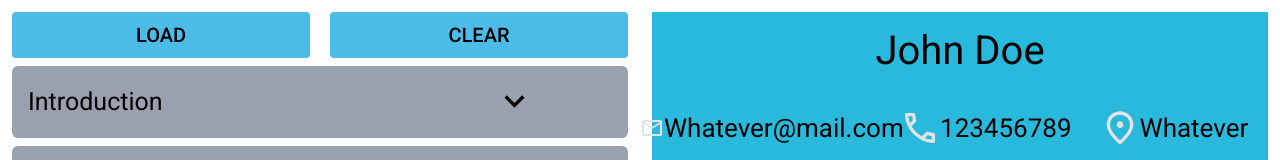
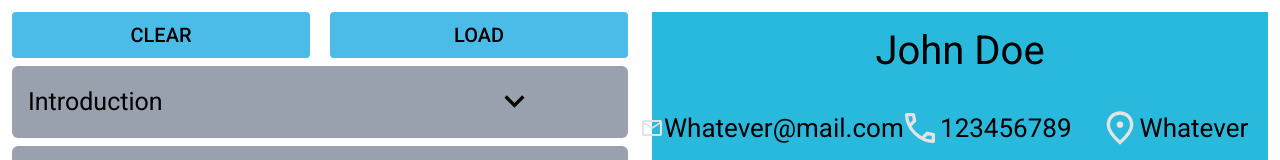
Before and after one commit to Vardhanb07/cv-application, a React (Vite) app: page / in a window 1280 px wide. Shown: the top 160 px of the page. Built offline with nearby package versions, Linux system fonts and the light colour scheme.

Commit message:
feat: functionality to clear and load initial content on cv

```diff
--- a/src/App.jsx
+++ b/src/App.jsx
@@ -3,16 +3,12 @@ import Cv from "./components/cv/Cv.jsx";
 import Edit from "./components/edit/Edit.jsx";
 
 export default function App() {
-  const [clear, setClear] = useState(false);
-
   const [introduction, setIntroduction] = useState({
     name: "John Doe",
     mail: "Whatever@mail.com",
     number: "123456789",
     location: "Whatever",
   });
-
-  const [load, setLoad] = useState(false);
 
   const [education, setEducation] = useState({
     title: "Whatever",
@@ -29,16 +25,12 @@ export default function App() {
   return (
     <div className="flex flex-row h-screen p-3 gap-6">
       <Edit
-        clearState={[clear, setClear]}
         introductionState={[introduction, setIntroduction]}
-        loadState={[load, setLoad]}
         educationState={[education, setEducation]}
         experienceState={[experience, setExperience]}
       />
       <Cv
-        clearState={[clear, setClear]}
         introductionState={[introduction, setIntroduction]}
-        loadState={[load, setLoad]}
         educationState={[education, setEducation]}
         experienceState={[experience, setExperience]}
       />
--- a/src/components/cv/Cv.jsx
+++ b/src/components/cv/Cv.jsx
@@ -2,12 +2,16 @@ import Header from "./Header.jsx";
 import Education from "./Education.jsx";
 import Experience from "./Experience.jsx";
 
-export default function Cv({ clearState, introductionState, loadState, educationState, experienceState }) {
+export default function Cv({
+  introductionState,
+  educationState,
+  experienceState,
+}) {
   return (
     <div className="flex-1 flex flex-col">
-      <Header clearState={clearState} introductionState={introductionState} loadState={loadState} />
-      <Education clearState={clearState} loadState={loadState} educationState={educationState} />
-      <Experience clearState={clearState} experienceState={experienceState} />
+      <Header introductionState={introductionState} />
+      <Education educationState={educationState} />
+      <Experience experienceState={experienceState} />
     </div>
   );
 }
--- a/src/components/cv/Education.jsx
+++ b/src/components/cv/Education.jsx
@@ -1,6 +1,6 @@
 import Subedu from "./Subedu.jsx";
 
-export default function Education({ clearState, loadState, educationState }) {
+export default function Education({ educationState }) {
   return (
     <div className="flex-2">
       <div className="flex justify-center items-center bg-gray-400 mt-2">
--- a/src/components/cv/Header.jsx
+++ b/src/components/cv/Header.jsx
@@ -2,27 +2,7 @@ import call from "../../assets/call.svg";
 import location from "../../assets/location.svg";
 import mail from "../../assets/mail.svg";
 
-export default function Header({ clearState, introductionState, loadState }) {
-  if (clearState[0]) {
-    introductionState[1]({
-      name: "",
-      mail: "",
-      number: "",
-      location: "",
-    });
-    clearState[1](false);
-  }
-
-  if (loadState[0]) {
-    introductionState[1]({
-      name: "John Doe",
-      mail: "Whatever@mail.com",
-      number: "123456789",
-      location: "whatever",
-    });
-    loadState[1](false);
-  }
-
+export default function Header({ introductionState }) {
   return (
     <div className="flex-1 flex flex-col bg-[#28b9dd]">
       <h1 className="flex-1 flex justify-center items-center text-[40px] font-roboto">
--- a/src/components/edit/Edit.jsx
+++ b/src/components/edit/Edit.jsx
@@ -2,29 +2,59 @@ import Introduction from "./Introduction.jsx";
 import Education from "./Education.jsx";
 import Experience from "./Experience.jsx";
 
-export default function Edit({ clearState, introductionState, loadState, educationState, experienceState }) {
+export default function Edit({
+  introductionState,
+  educationState,
+  experienceState,
+}) {
   return (
     <div className="flex-1">
       <div className="flex flex-row gap-5 ">
         <button
           className="flex-1 text-[20px] cursor-pointer font-roboto bg-[#4bbbe8] rounded-sm p-2 font-medium"
           onClick={() => {
-            if (!loadState[0]) {
-              loadState[1](true);
-            }
+            introductionState[1]({
+              name: "",
+              mail: "",
+              number: "",
+              location: "",
+            });
+            educationState[1]({
+              title: "",
+              degree: "",
+              grade: "",
+            });
+            experienceState[1]({
+              title: "",
+              position: "",
+              description: "",
+            });
           }}
         >
-          LOAD
+          CLEAR
         </button>
         <button
           className="flex-1 text-[20px] cursor-pointer font-roboto bg-[#4bbbe8] rounded-sm p-2 font-medium"
           onClick={() => {
-            if (!clearState[0]) {
-              clearState[1](true);
-            }
+            introductionState[1]({
+              name: "John Doe",
+              mail: "Whatever@mail.com",
+              number: "123456789",
+              location: "Whatever",
+            });
+            educationState[1]({
+              title: "Whatever",
+              degree: "Whatever",
+              grade: "0.0",
+            });
+            experienceState[1]({
+              title: "Whatever",
+              position: "Whatever",
+              description: "Whatever",
+            });
           }}
         >
-          CLEAR
+          LOAD
         </button>
       </div>
       <Introduction introductionState={introductionState} />
```
Also changed, not shown: src/components/cv/Experience.jsx (+8 -4 lines).
